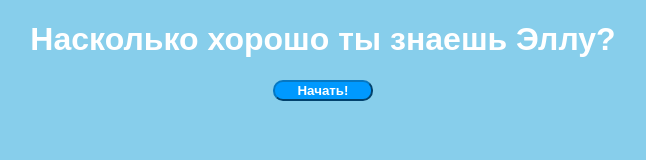
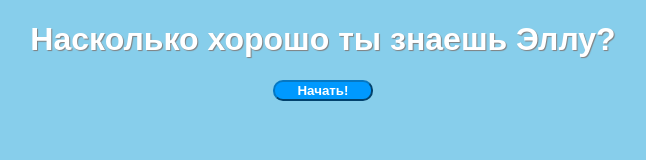
Before and after one commit to Ella-Ksenofontova/test-about-me, a plain HTML site: page docs/index.html in a window 1280 px wide. Shown: the whole page, without its empty margins (317-963 px from the left). Drawn offline with Linux system fonts and the light colour scheme.

Commit message:
Added text shadow because it looks very cool

```diff
--- a/docs/style.css
+++ b/docs/style.css
@@ -1,7 +1,9 @@
 body {
 	font-family: sans-serif;
 	background-color: #87CEEB;
-	font-size: 16px
+	font-size: 16px;
+
+	text-shadow: 1px 1px 1px gray
 }
 h1, h2 {
 	font-weight: bold;
```
